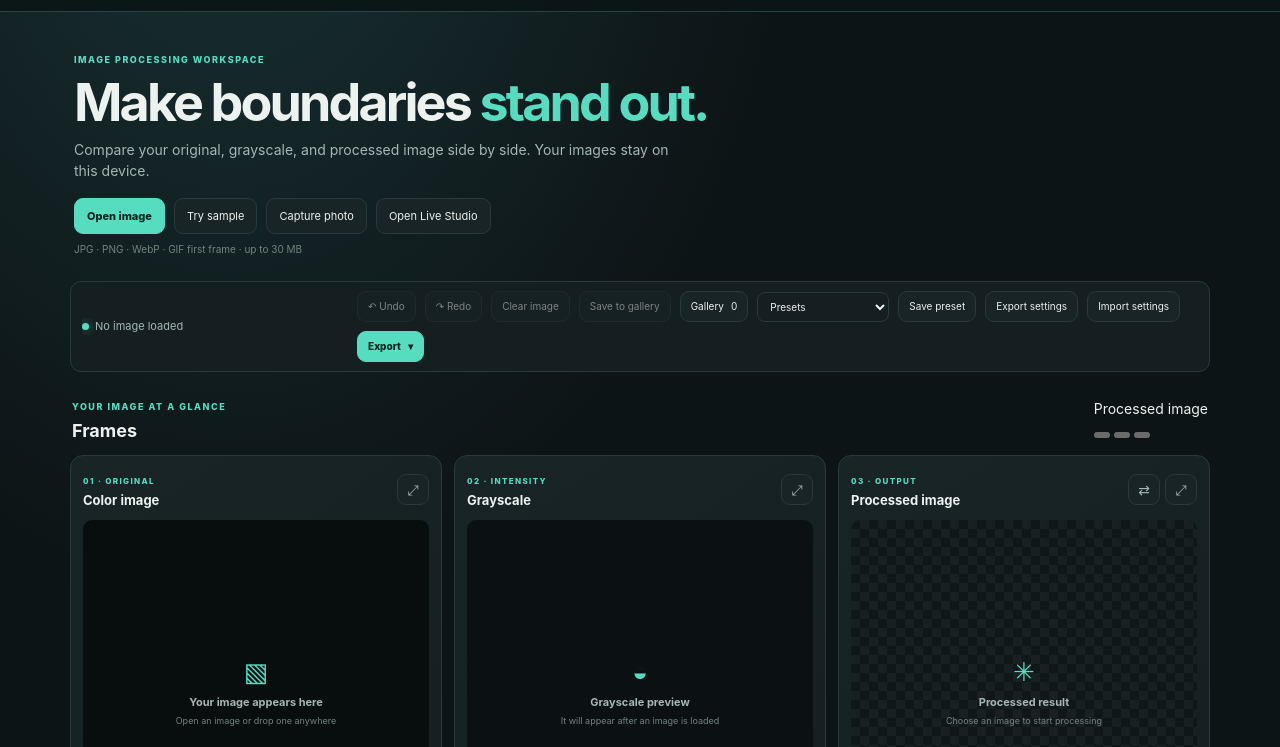
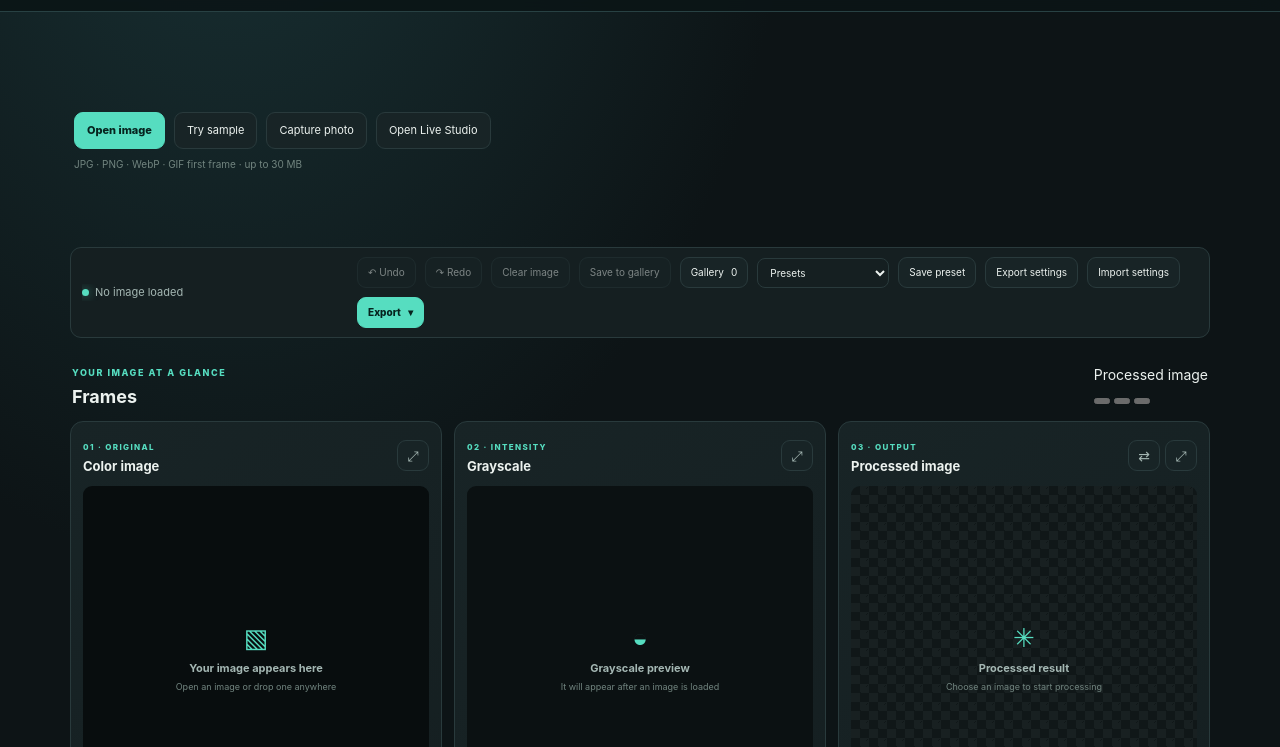
Before and after one commit to ROHAN-BLAZEY/BoundaryLab, a plain HTML site: page browser-app/studio.html in a window 1280 px wide. Shown: the part 53-800 px from the top of the page. Drawn offline with Linux system fonts and the light colour scheme.

Commit message:
Remove redundant Image Studio hero copy

```diff
--- a/browser-app/studio.html
+++ b/browser-app/studio.html
@@ -27,9 +27,6 @@
   <main id="top">
     <section class="hero" aria-labelledby="pageTitle">
       <div>
-        <p class="eyebrow">IMAGE PROCESSING WORKSPACE</p>
-        <h1 id="pageTitle">Make boundaries <em>stand out.</em></h1>
-        <p class="lead">Compare your original, grayscale, and processed image side by side. Your images stay on this device.</p>
         <div class="hero-actions">
           <label class="button primary upload">Open image<input id="file" type="file" accept="image/*"></label>
           <button id="sample" class="button secondary" type="button">Try sample</button>
```
